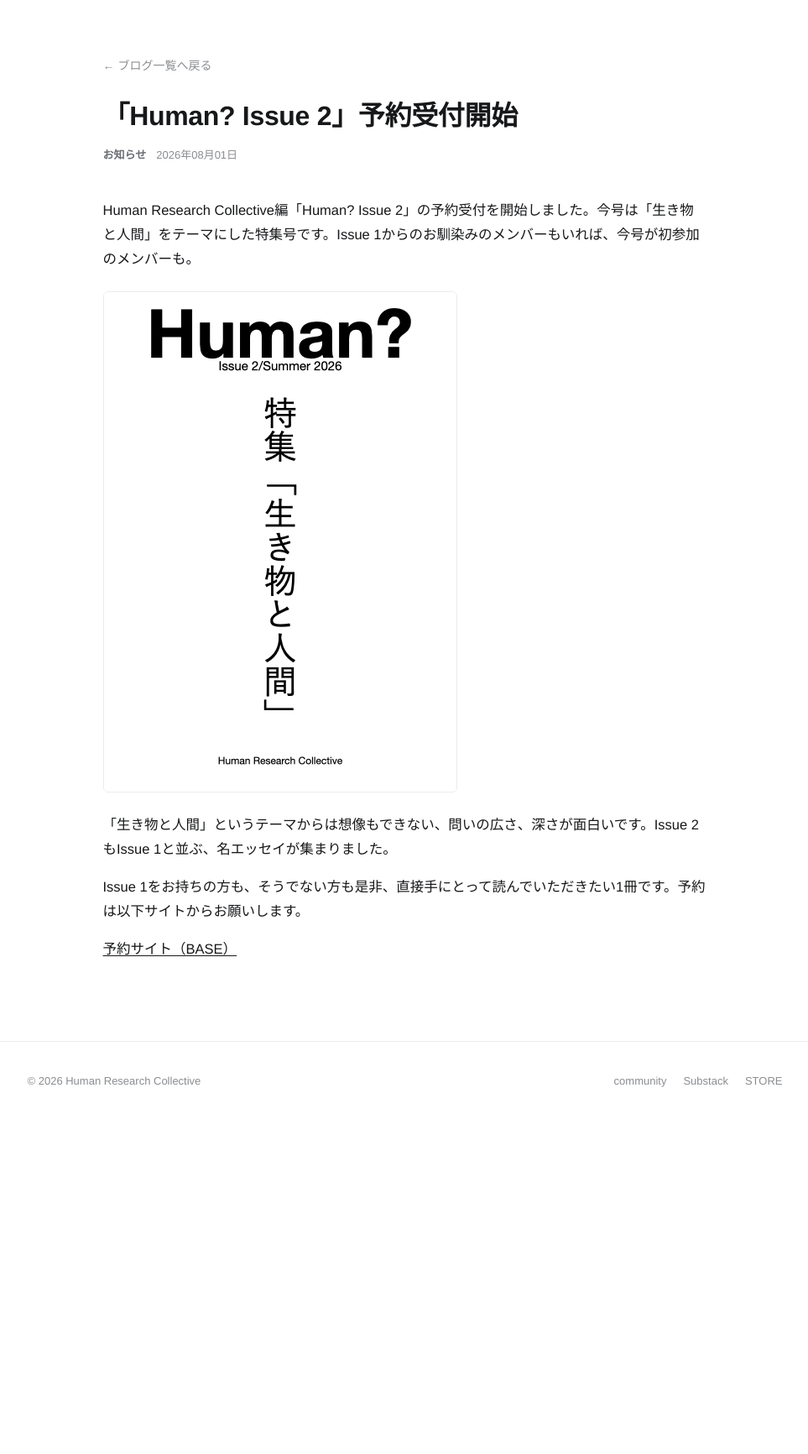
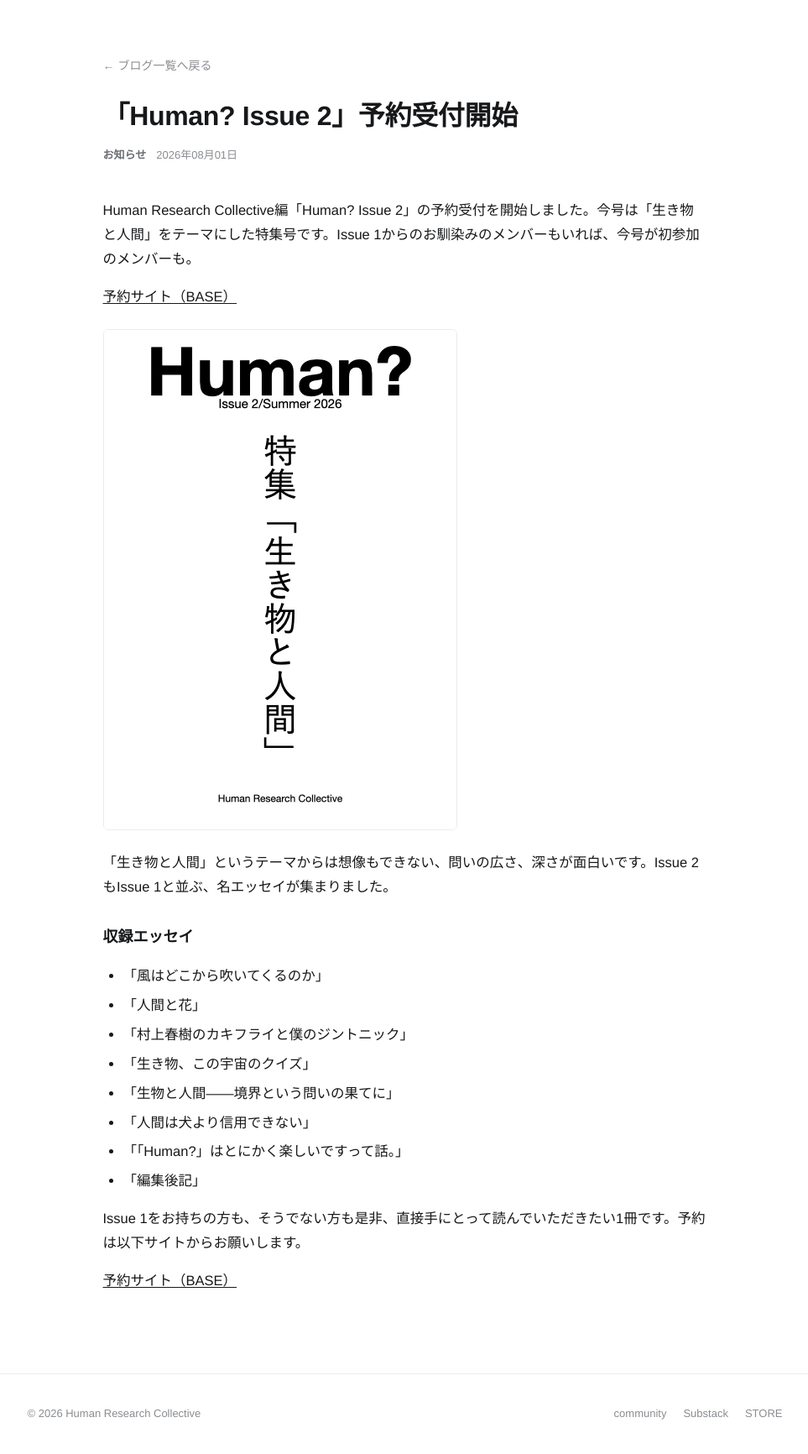
Before and after one commit to Human-Research-Collective/Human-, a Jekyll site: the page built from issue2.md, in a window 1280 px wide. Shown: the whole page at 84% size, without its empty margins (150-1113 px from the left). Built offline with Jekyll 4.4.1, drawn with Linux system fonts in a browser that asks for light colours; before the commit the page ends 1336 px from its top, so only the background shows below that.

Commit message:
Update issue2.md with Issue 2 details
Added reservation information and essays for Issue 2.

```diff
--- a/issue2.md
+++ b/issue2.md
@@ -5,10 +5,22 @@
 ---
 Human Research Collective編「Human? Issue 2」の予約受付を開始しました。今号は「生き物と人間」をテーマにした特集号です。Issue 1からのお馴染みのメンバーもいれば、今号が初参加のメンバーも。
 
+[予約サイト（BASE）](https://hrc.theshop.jp/items/152674448)
+
 ![Issue 2 表紙](/images/Issue2_cover.jpeg)
 
 「生き物と人間」というテーマからは想像もできない、問いの広さ、深さが面白いです。Issue 2もIssue 1と並ぶ、名エッセイが集まりました。
 
+### 収録エッセイ
+ - 「風はどこから吹いてくるのか」
+ - 「人間と花」
+ - 「村上春樹のカキフライと僕のジントニック」
+ - 「生き物、この宇宙のクイズ」
+ - 「生物と人間――境界という問いの果てに」
+ - 「人間は犬より信用できない」
+ - 「「Human?」はとにかく楽しいですって話。」
+ - 「編集後記」
+
 Issue 1をお持ちの方も、そうでない方も是非、直接手にとって読んでいただきたい1冊です。予約は以下サイトからお願いします。
 
 [予約サイト（BASE）](https://hrc.theshop.jp/items/152674448)
```
